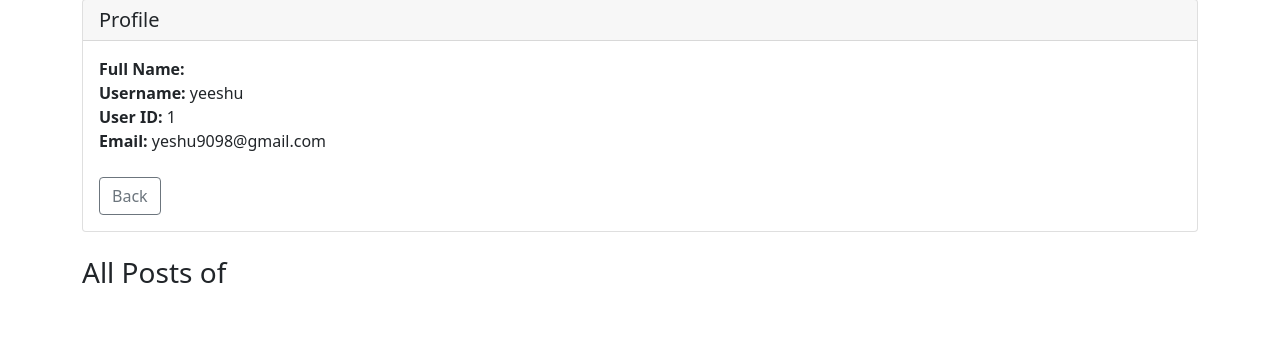
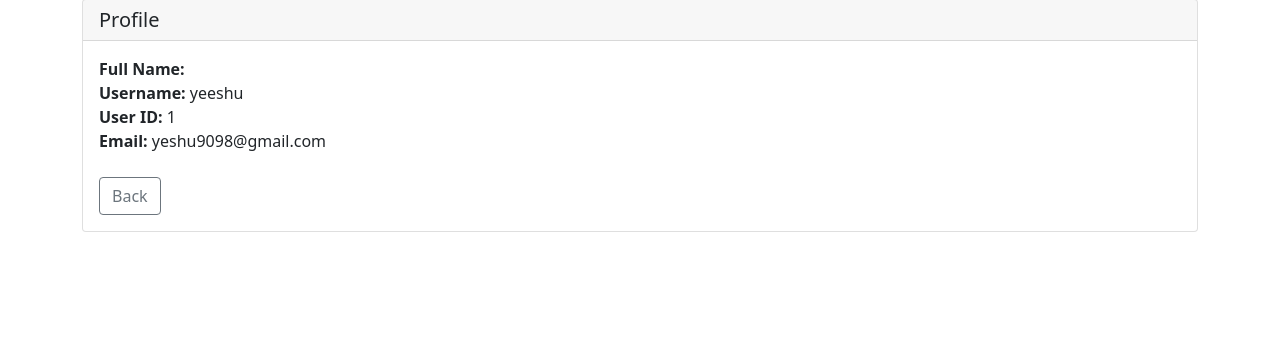
Before and after one commit to yeshu9098/blog, a Django app: template templates/profile.html in a window 1280 px wide. Shown: the part 73-432 px from the top of the page. Run offline with Django 4.2, Linux system fonts and the light colour scheme; the template is opened without the code that fills it: values that come from a table or form of the project are taken from there, others are empty; a user stored in the database is signed in; data comes from the database, SQL or seed files in the repository; both versions use the stored data as it was after the commit; parts of the project's set-up code (start-up, migrations or seed data) failed here and were passed over; some libraries are stand-ins or nearby versions.

Commit message:
Some Changes

```diff
--- a/app/views.py
+++ b/app/views.py
@@ -121,11 +121,9 @@ def update(request, id):
 def profile(request, id):
     if request.user.is_authenticated:
         obj = get_object_or_404(CustomUser, id = id)
-        post = get_object_or_404(Post, id = id)
         logged_in_user_posts = Post.objects.filter(user=obj)
         context = {
             'obj': obj,
-            'post' : post,
             'posts': logged_in_user_posts,
         }
         return render(request, 'profile.html', context)
--- a/templates/profile.html
+++ b/templates/profile.html
@@ -23,28 +23,6 @@
 </div>
 <br>
 
-<div class="container">
-  <div class="row">
-    {% if request.user.id == post.id %}
-    <h3>Your All Posts</h3>
-    {% else %}
-    <h3>All Posts of {{ obj.first_name }} {{ obj.last_name }}</h3>
-    {% endif %}
-    <div class="col-sm-9">
-      {% for posts in posts %}
-        <div class="card mt-2 mb-3">
-          <div class="card-body">
-            <h5 class="card-title">{{ posts.title }}</a></h5>
-            <p class="card-text">{{ posts.content|striptags|slice:':300' }}</p>
-            <a href="{% url 'app:post' id=posts.id%}" class="btn btn-outline-secondary">Read more</a>
-          </div>
-        </div>
-      {% endfor %}
-    </div>
-    <div class="col-sm-3">
-    </div>
-  </div>
-</div>
   {% else %}
   <p>You are not logged in</p>
   <a href="{% url 'account:login' %}">Log In</a> |
```
Also changed, not shown: project/settings.py (+7 -27 lines), account/migrations/0001_initial.py (added), app/migrations/0001_initial.py (added), db.sqlite3 (added), 1 other file.
